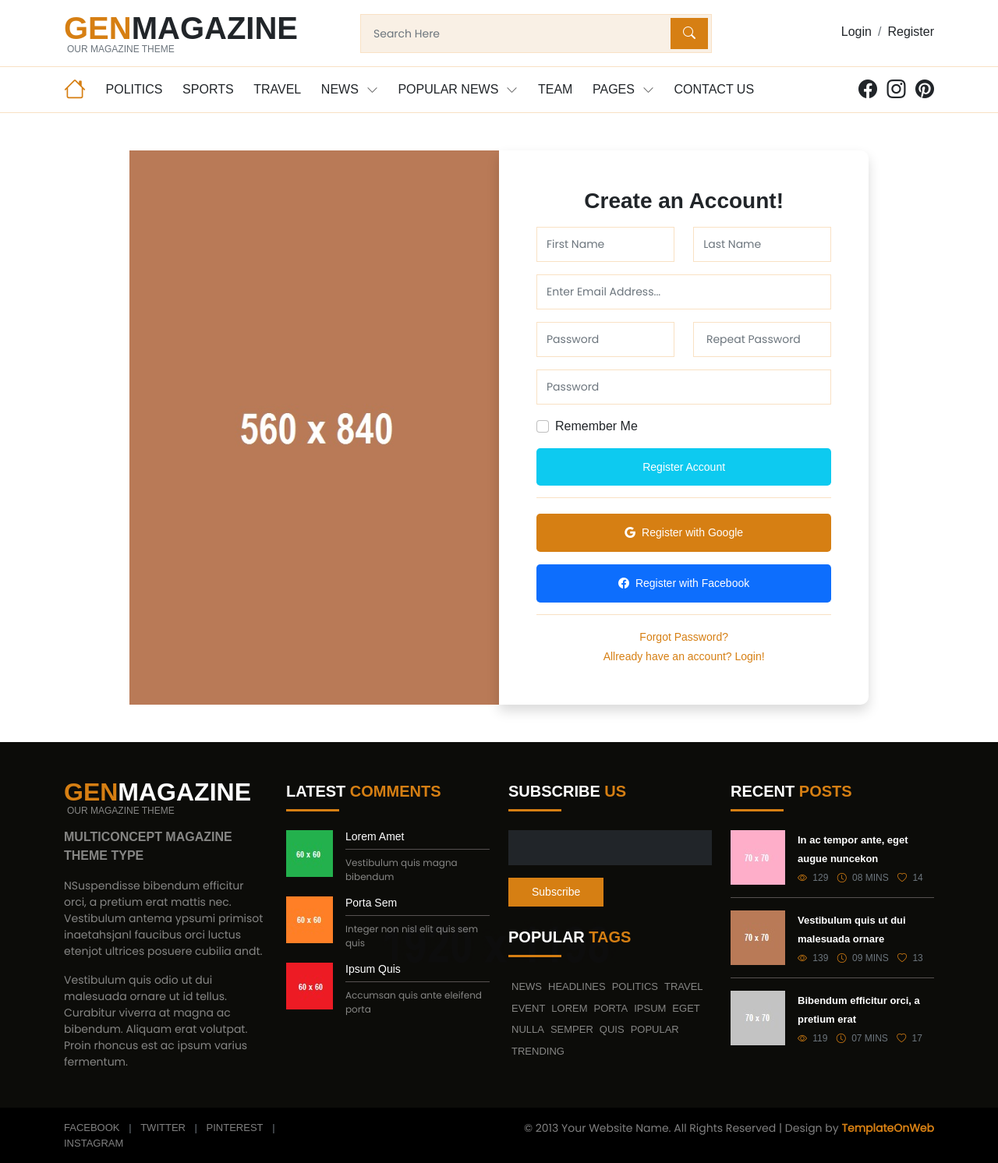
After one commit to ITPARKXonqa/post, a Django app: page /register/ in a window 1280 px wide. The commit adds this page. Shown: the whole page at 78% size. Run offline with Django 5.2, Linux system fonts and the light colour scheme; some libraries are stand-ins or nearby versions; some web fonts are replaced.

Commit message:
register and login page

```diff
--- a/news/urls.py
+++ b/news/urls.py
@@ -1,8 +1,16 @@
 from django.urls import path
-from .views import HomePageView, PoliticPageView, NewsDetailView
+from .views import (
+    HomePageView,
+    PoliticPageView,
+    NewsDetailView,
+    LoginPageView,
+    RegisterPageView
+    )
 
 urlpatterns = [
     path('',HomePageView.as_view(), name='home'),
     path('politics/', PoliticPageView.as_view(), name='politics'),
-    path('news_detail/<int:pk>',NewsDetailView.as_view(), name='news_detail')
+    path('news_detail/<int:pk>',NewsDetailView.as_view(), name='news_detail'),
+    path('login/',LoginPageView.as_view(), name='login'),
+    path('register/',RegisterPageView.as_view(), name='register')
 ]
--- a/news/views.py
+++ b/news/views.py
@@ -15,3 +15,9 @@ class PoliticPageView(ListView):
 class NewsDetailView(DetailView):
     model = Post
     template_name = 'news_detail.html'
+
+class LoginPageView(TemplateView):
+    template_name = 'login.html'
+
+class RegisterPageView(TemplateView):
+    template_name = 'register.html'
--- a/templates/base.html
+++ b/templates/base.html
@@ -10,6 +10,7 @@
 	<link href="{% static 'css/bootstrap.min.css' %}" type="text/css" rel="stylesheet">
 	<link href="{% static 'css/global.css' %}" type="text/css" rel="stylesheet">
 	<link href="{% static 'css/index.css' %}" type="text/css" rel="stylesheet">
+	<link href="{% static 'css/login.css' %}" rel="stylesheet">
 	<link href="https://fonts.googleapis.com/css2?family=Poppins&display=swap" rel="stylesheet">
 	<link href="https://fonts.googleapis.com/css2?family=Parkinsans:wght@300..800&display=swap" rel="stylesheet">
 	<link rel="stylesheet" href="https://cdn.jsdelivr.net/npm/bootstrap-icons@1.11.3/font/bootstrap-icons.min.css">
@@ -24,7 +25,7 @@
 				<div class="col-md-4">
 					<div class="top_head_left">
 						<b class="text-uppercase fs-1 lh-1">
-							<a href="index.html">
+							<a href="{% url 'home' %}">
 								<span class="col_orange">Gen</span>Magazine
 								<span class="d-block text-muted font_12 ms-1 fw-normal">Our Magazine Theme</span>
 							</a>
@@ -45,9 +46,9 @@
 				<div class="col-md-3">
 					<div class="top_head_right_o">
 						<ul class="mb-0 d-flex justify-content-end social_brands">
-							<li><a class="d-inline-block" href="login.html">Login</a></li>
+							<li><a class="d-inline-block" href="{% url 'login' %}">Login</a></li>
 							<li class="mx-2 text-muted">/</li>
-							<li><a class="d-inline-block" href="register.html">Register</a></li>
+							<li><a class="d-inline-block" href="{% url 'register' %}">Register</a></li>
 						</ul>
 					</div>
 				</div>
@@ -78,7 +79,7 @@
 					<div class="offcanvas-body pt-0 align-items-center">
 						<ul class="navbar-nav align-items-lg-center">
 							<li class="nav-item">
-								<a class="nav-link dropdown-toggle ps-0 active fs-3" href="index.html"
+								<a class="nav-link dropdown-toggle ps-0 active fs-3" href="{% url 'home' %}"
 									title="Visit home page">
 									<i class="bi bi-house"></i>
 								</a>
--- /dev/null
+++ b/templates/register.html
@@ -0,0 +1,59 @@
+{% extends 'base.html' %}
+{% load static %}
+
+{% block content %}
+
+<section id="center" class="login pt-5 pb-5">
+    <div class="container-xl">
+       <div class="row login_1 mx-auto">
+           <div class="col-md-6 p-0">
+            <div class="login_1l">
+              <a href="#"><img src="{% static 'image/71.jpg' %}" class="img-fluid" alt="abc"></a>
+            </div>
+           </div>
+           <div class="col-md-6 p-0">
+            <div class="login_1r p-5 text-center shadow">
+             <h3 class="mb-3">Create an Account!</h3>
+             <div class="login_1ri row">
+              <div class="col-md-6">
+               <div class="login_1ri1">
+                 <input class="form-control" placeholder="First Name" type="text">
+               </div>
+              </div>
+              <div class="col-md-6">
+               <div class="login_1ri1">
+                 <input class="form-control" placeholder="Last Name" type="text">
+               </div>
+              </div>
+             </div>
+             <input class="form-control mt-3" placeholder="Enter Email Address..." type="text">
+             <div class="login_1ri row">
+              <div class="col-md-6">
+               <div class="login_1ri1">
+                <input class="form-control mt-3" placeholder="Password" type="password">
+               </div>
+              </div>
+              <div class="col-md-6">
+               <div class="login_1ri1">
+                <input class="form-control mt-3" placeholder=" Repeat Password" type="password">
+               </div>
+              </div>
+             </div>
+             <input class="form-control mt-3" placeholder="Password" type="password">
+             <div class="form-check mt-3 text-start">
+             <input type="checkbox" class="form-check-input" id="checkmeout0">
+             <label class="form-check-label" for="checkmeout0">Remember Me</label>
+         </div>
+             <h6 class="mt-3 font_14"><a class="bg-info d-block rounded-3 p-3 text-white" href="#">Register Account</a></h6>
+             <hr>
+             <h6 class="mt-3 font_14"><a class="bg_orange d-block rounded-3 p-3 text-white" href="#"><i class="bi bi-google me-1"></i> Register with Google</a></h6>
+             <h6 class="mt-3 font_14"><a class="bg-primary d-block rounded-3 p-3 text-white" href="#"><i class="bi bi-facebook me-1"></i> Register with Facebook</a></h6>
+             <hr>
+             <h6 class="font_14"><a class="col_orange" href="#">Forgot Password?</a></h6>
+             <h6 class="font_14 mb-0"><a class="col_orange" href="#">Allready have an account? Login!</a></h6>
+            </div>
+           </div>
+          </div>
+    </div>
+  </section>
+{% endblock content %}
```
Also changed, not shown: templates/login.html (added, +34 -0 lines).
